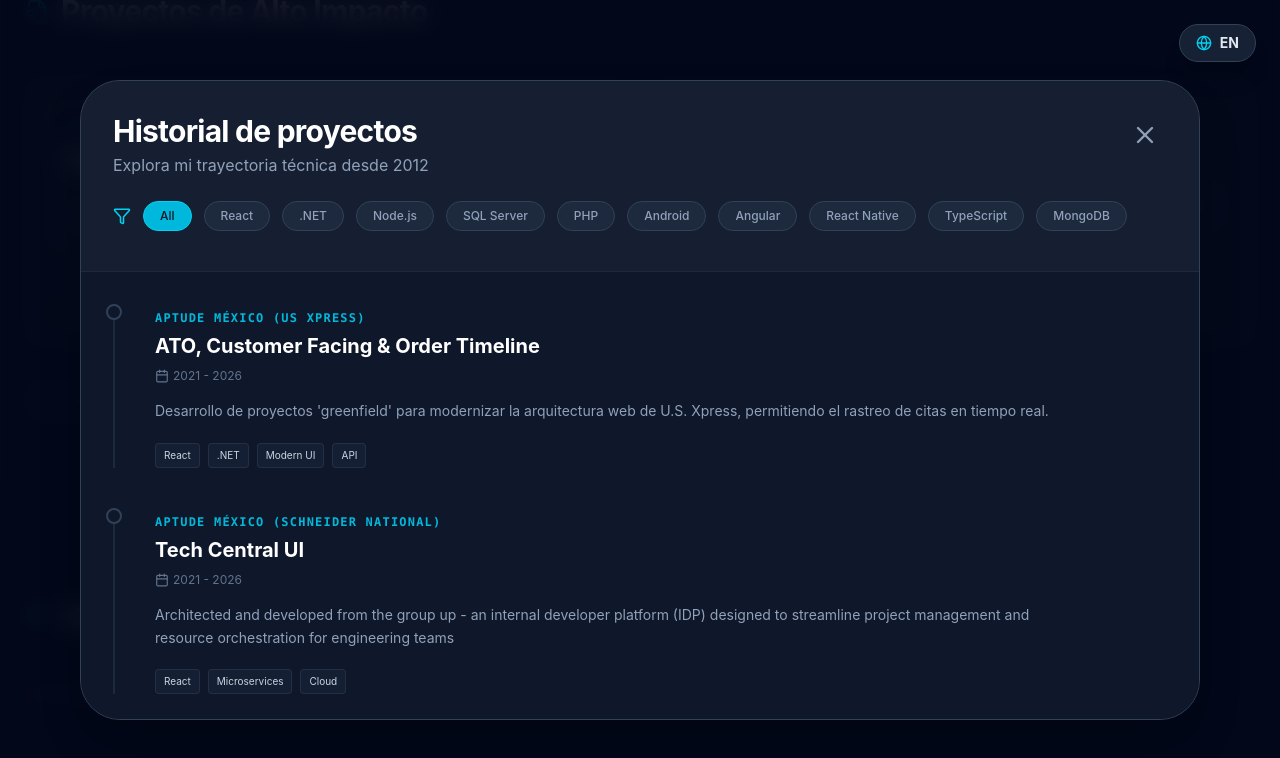
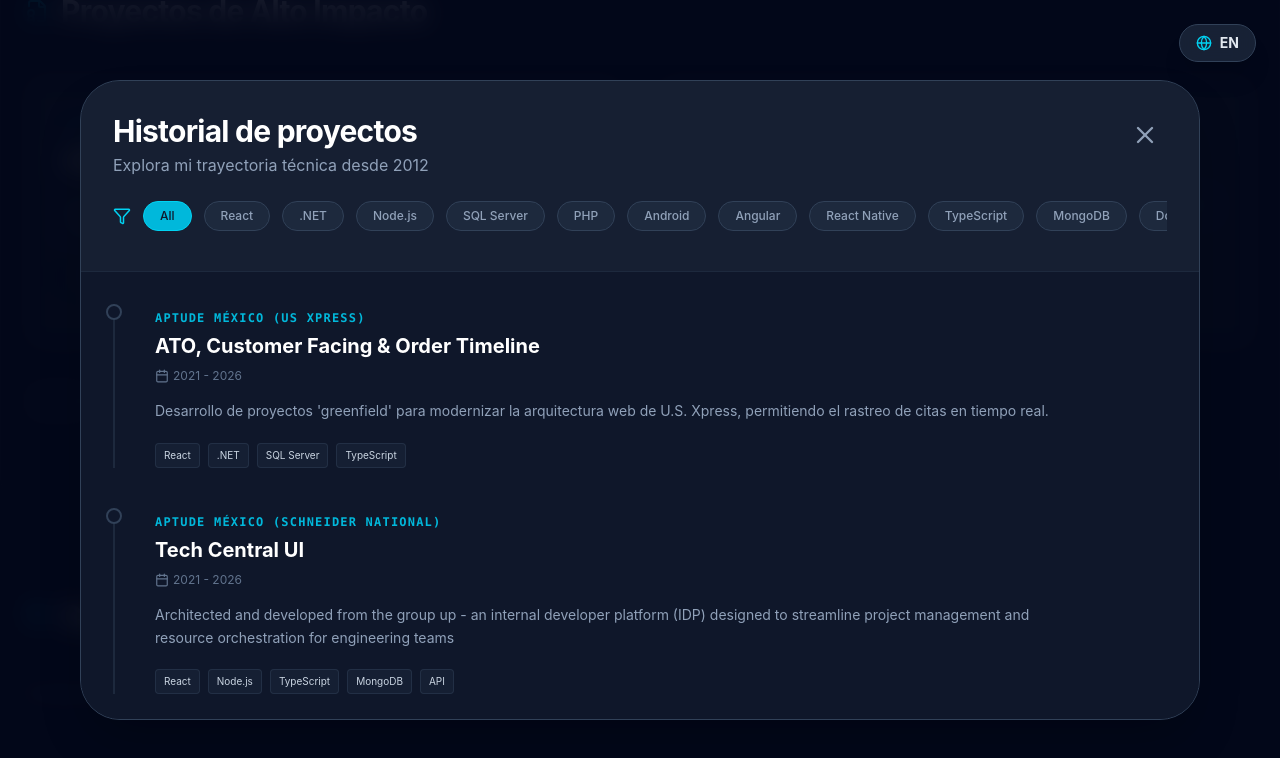
Before and after one commit to luisiy01/mi_landing_page, a React (Vite) app: page / in a window 1280 px wide. Both pictures are taken after a click on the button "Ver todo los proyectos". Shown: the part 1425-2183 px from the top of the page. Built offline with nearby package versions, Linux system fonts and the light colour scheme.

Commit message:
agregar proyectos de blackstone

```diff
--- a/src/App.tsx
+++ b/src/App.tsx
@@ -13,42 +13,63 @@
     title: "ATO, Customer Facing & Order Timeline",
     date: "2021 - 2026",
     description: "Desarrollo de proyectos 'greenfield' para modernizar la arquitectura web de U.S. Xpress, permitiendo el rastreo de citas en tiempo real.",
-    technologies: ["React", ".NET", "Modern UI", "API"]
+    technologies: ["React", ".NET", "SQL Server", "TypeScript"]
   },
   {
     company: "Aptude México (Schneider National)",
     title: "Tech Central UI",
     date: "2021 - 2026",
     description: "Architected and developed from the group up - an internal developer platform (IDP) designed to streamline project management and resource orchestration for engineering teams",
-    technologies: ["React", "Microservices", "Cloud"]
+    technologies: ["React", "Node.js", "TypeScript", "MongoDB", "API"]
   },
   {
     company: "Aptude México (Schneider National)",
     title: "Offer Management Automation",
     date: "2021 - 2026",
     description: "The cornerstone of the Order Acceptance project, to automate decision-making for incoming freight. Implemented algorithmic logic to prioritize and accept high-margin shipments, directly enhancing company profitability and operational efficiency",
-    technologies: ["React", "Microservices", "Cloud"]
+    technologies: ["React", "Node.js", "TypeScript", "API"]
   },
   {
     company: "Aptude México (Schneider National)",
     title: "OMA v2 - Offer Management Automation",
     date: "2021 - 2026",
     description: "Re-arquitectura hacia la nube de sistemas logísticos críticos, optimizando la aceptación de fletes rentables.",
-    technologies: ["React", "Microservices", "Cloud"]
+    technologies: ["React", "Node.js", "TypeScript", "API", "Docker"]
   },
   {
     company: "Aptude México",
     title: "SGPYON",
     date: "2021 - 2026",
     description: "Developed a centralized Project Management Platform to streamline resource allocation and labor hour tracking across multiple workstreams",
-    technologies: ["React", "Microservices", "Cloud"]
+    technologies: ["Angular", ".NET", "SQL Server"]
   },
   {
     company: "Aptude México",
     title: "CPP",
     date: "2021 - 2026",
     description: "Architected and deployed a centralized Invoicing Management System from the ground up, streamlining the end-to-end billing lifecycle for corporate clients",
-    technologies: ["React", "Microservices", "Cloud"]
+    technologies: ["React", "SQL Server", ".NET", "Docker"]
+  },
+  {
+    company: "Blackstone Studio",
+    title: "Klearacne",
+    date: "2020 - 2021",
+    description: "Created from scratch the full product architecture (API, CMS, App) for a Health-tech startup to provide medical assistance on skin problems",
+    technologies: ["React Native", "Node", "Postgresql"]
+  },
+  {
+    company: "Blackstone Studio",
+    title: "Lumi Health",
+    date: "2020 - 2021",
+    description: "Develop a website from scratch for medical personnel to have all the information for patients and their medical devices",
+    technologies: ["Nestjs", "Postgresql", "React"]
+  },
+  {
+    company: "Blackstone Studio",
+    title: "Cryptotrader",
+    date: "2020 - 2021",
+    description: "Update a web platform (cryptotrader) of algorithmic trading platforms for Bitcoin and other cryptocurrencies.",
+    technologies: ["Nestjs", "Postgresql", "React"]
   },
   {
     company: "Secretaría de Finanzas - Colima",
--- a/src/ProjectModal.tsx
+++ b/src/ProjectModal.tsx
@@ -52,7 +52,7 @@
                             {/* Selector de Filtros (Scroll horizontal en móvil) */}
                             <div className="flex items-center gap-3 overflow-x-auto pb-2 no-scrollbar">
                                 <Filter size={18} className="text-cyan-400 shrink-0" />
-                                {['All', 'React', '.NET', 'Node.js', 'SQL Server', 'PHP', 'Android', 'Angular', 'React Native', 'TypeScript', 'MongoDB'].map((tech) => (
+                                {['All', 'React', '.NET', 'Node.js', 'SQL Server', 'PHP', 'Android', 'Angular', 'React Native', 'TypeScript', 'MongoDB', 'Docker', 'Postgresql', 'Nestjs'].map((tech) => (
                                     <button
                                         key={tech}
                                         onClick={() => setFilter(tech)}
```
